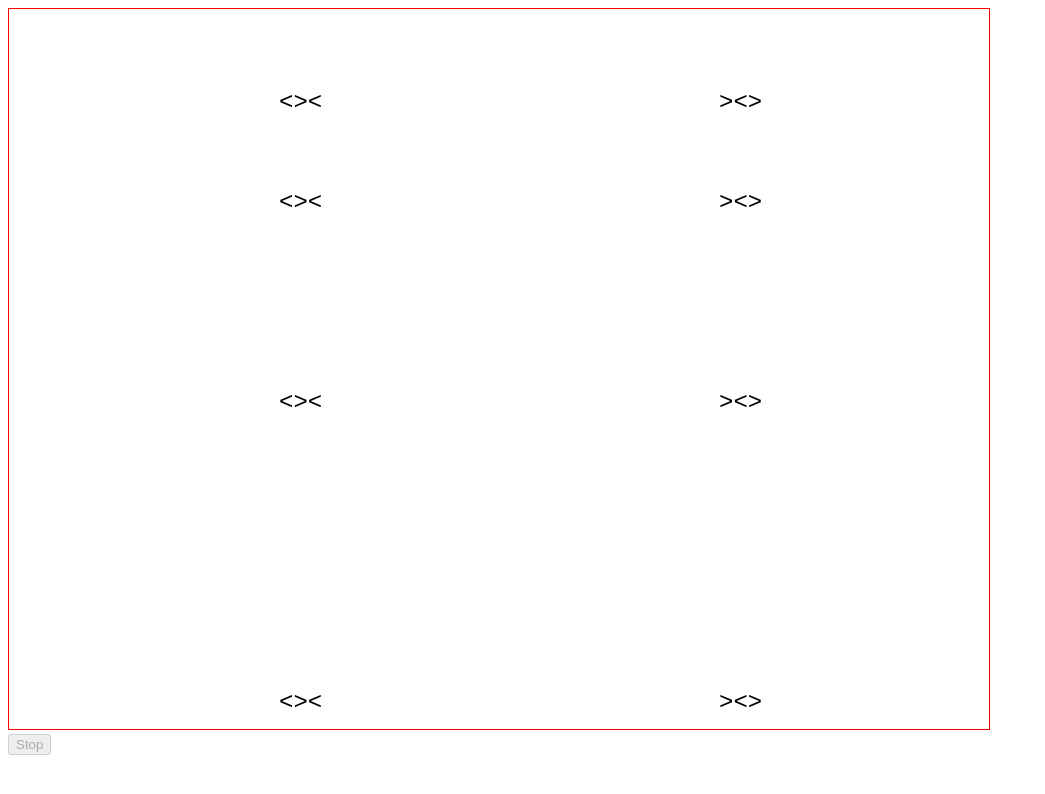
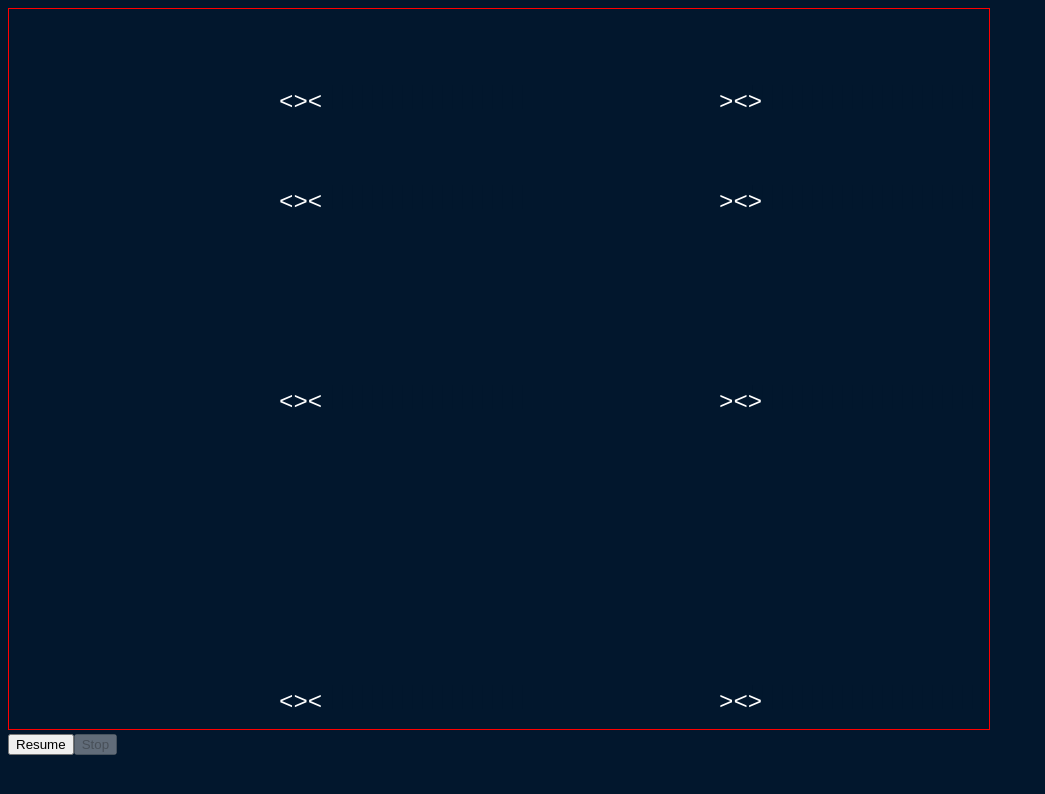
Before and after one commit to lukasjoc/fishies, a website built with Vite: page index.html in a window 1280 px wide. Both pictures are taken after a click on the button "Stop". Shown: the whole page, without its empty margins (0-1045 px from the left). Built offline with nearby package versions, Linux system fonts and the light colour scheme.

Commit message:
feat: Fishies first real draft. Renders with setInterval for now.

```diff
--- a/src/FishiesRenderer.ts
+++ b/src/FishiesRenderer.ts
@@ -18,18 +18,15 @@ type Figure = {
     interval?: ReturnType<typeof setInterval>;
     speed: number;
     // TODO: allow multi-color
-    fillStyle: "blue" | "black";
+    fillStyle: `#${string}` | "white" | "black";
 }
 
-/**
- * FishiesRenderer...
- * TODO: docs
-*/
 class FishiesRenderer {
+    private figures: Figure[] = [];
     private canvas: HTMLCanvasElement;
     private context: CanvasRenderingContext2D;
-    private figures: Figure[] = [];
-    private fontsize: number;
+    private fontsize: number = 24;
+    private background: string = "#02172d";
     constructor(canvas: HTMLCanvasElement, config: RendererConfig) {
         canvas.width = config.width;
         canvas.height = config.height;
@@ -42,7 +39,6 @@ class FishiesRenderer {
             throw new Error("could not render fishies. Context2D missing!");
         }
         this.context = context;
-        this.fontsize = 24;
         this.context.font = `${this.fontsize}px monospace`;
     }
 
@@ -52,7 +48,7 @@ class FishiesRenderer {
             movex: 10, movey: 0,
             maxWidth: 50,
             shape: "><>",
-            fillStyle: "black",
+            fillStyle: "#fff",
             speed: Math.floor(TIME_S / 10),
         });
 
@@ -62,7 +58,7 @@ class FishiesRenderer {
             movex: 10, movey: 0,
             maxWidth: 50,
             shape: "><>",
-            fillStyle: "black",
+            fillStyle: "#fff",
             speed: Math.floor(TIME_S / 10),
         });
 
@@ -71,7 +67,7 @@ class FishiesRenderer {
             movex: 10, movey: 0,
             maxWidth: 50,
             shape: "><>",
-            fillStyle: "black",
+            fillStyle: "#fff",
             speed: Math.floor(TIME_S / 10),
         });
 
@@ -81,7 +77,7 @@ class FishiesRenderer {
             movex: 10, movey: 0,
             maxWidth: 50,
             shape: "><>",
-            fillStyle: "black",
+            fillStyle: "#fff",
             speed: Math.floor(TIME_S / 10),
         });
 
@@ -90,7 +86,7 @@ class FishiesRenderer {
             movex: -10, movey: 0,
             maxWidth: 50,
             shape: "<><",
-            fillStyle: "black",
+            fillStyle: "#fff",
             speed: Math.floor(TIME_S / 10),
         });
 
@@ -100,7 +96,7 @@ class FishiesRenderer {
             movex: -10, movey: 0,
             maxWidth: 50,
             shape: "<><",
-            fillStyle: "black",
+            fillStyle: "#fff",
             speed: Math.floor(TIME_S / 10),
         });
 
@@ -109,7 +105,7 @@ class FishiesRenderer {
             movex: -10, movey: 0,
             maxWidth: 50,
             shape: "<><",
-            fillStyle: "black",
+            fillStyle: "#fff",
             speed: Math.floor(TIME_S / 10),
         });
 
@@ -119,13 +115,13 @@ class FishiesRenderer {
             movex: -10, movey: 0,
             maxWidth: 50,
             shape: "<><",
-            fillStyle: "black",
+            fillStyle: "#fff",
             speed: Math.floor(TIME_S / 10),
         });
     }
 
     private clear(figure: Figure) {
-        this.context.fillStyle = "white";
+        this.context.fillStyle = this.background;
         const textWidth = this.context.measureText(figure.shape).width;
         this.context.fillRect(figure.x!, figure.y! - this.fontsize, textWidth, this.fontsize);
     }
@@ -167,16 +163,17 @@ class FishiesRenderer {
 
     private reset(figure: Figure) {
         clearInterval(figure.interval);
-        console.info(
-            "Cleared at x:%d, y:%d. No moves possible! Maybe set movex or movey?",
-            figure.x, figure.y,
-        );
+        console.info("Cleared at x:%d, y:%d", figure.x, figure.y);
         figure.interval = undefined;
         figure.x = undefined;
         figure.y = undefined;
-        this.draw(figure);
+        // Loop it endlessly
+        // this.draw(figure);
     }
 
+    /**
+     * Render all figures again. Should only be called once.
+    */
     render() {
         this.prerender();
         for (const figure of this.figures) {
@@ -184,7 +181,19 @@ class FishiesRenderer {
         }
     }
 
-    destroy() {
+    /**
+     * Start/Resume the drawing.
+    */
+    start() {
+        for (const figure of this.figures) {
+            this.draw(figure);
+        }
+    }
+
+    /**
+     * Stop the drawing.
+    */
+    stop() {
         for (const figure of this.figures) {
             clearInterval(figure.interval);
         }
--- a/src/main.ts
+++ b/src/main.ts
@@ -13,15 +13,32 @@ if (canvas) {
         height: 720,
     });
 
+    const resumeButton = document.createElement("button");
+    resumeButton.innerText = "Resume";
+    resumeButton.disabled = true;
+
     const stopButton = document.createElement("button");
     stopButton.innerText = "Stop";
+
+    resumeButton.addEventListener("click", () => {
+        fishies.start();
+        resumeButton.disabled = true;
+        stopButton.disabled = false;
+    });
     stopButton.addEventListener("click", () => {
-        fishies.destroy();
+        fishies.stop();
         stopButton.disabled = true;
+        resumeButton.disabled = false;
     });
+
+    document.body.append(resumeButton);
     document.body.append(stopButton);
+    fishies.render();
 
-    fishies.render();
+    // TODO: event to move the loop into the consumer
+    // fishies.on("clear", () => {
+    //     fishies.render();
+    // })
 }
 
 export { };
--- a/src/style.css
+++ b/src/style.css
@@ -1,6 +1,6 @@
 :root {
     font-family: monospace;
-    /* background-color: #02172d; */
+    background-color: #02172d;
     box-sizing: border-box;
 }
 
```
